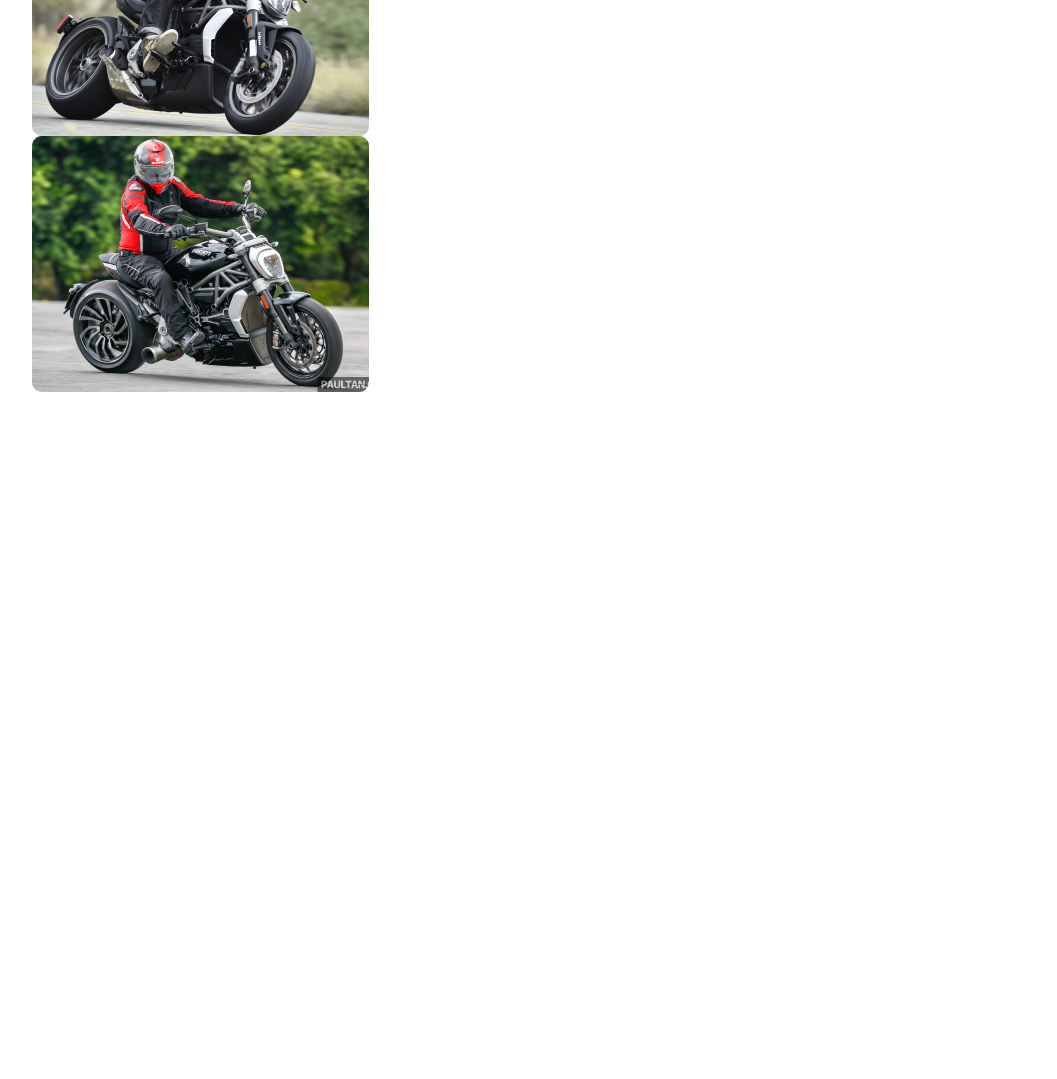
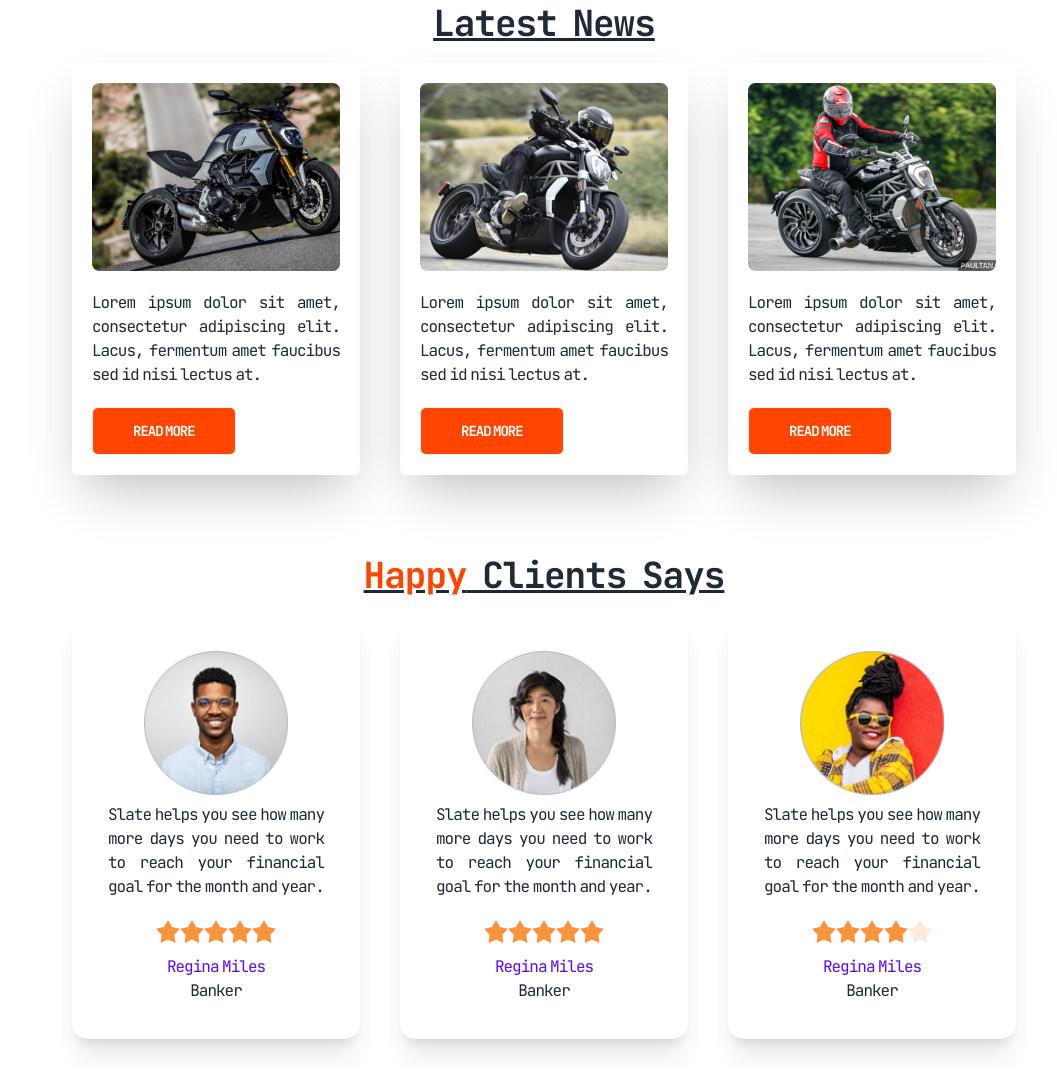
Before and after one commit to Atikur5500/Biker-Zone-DaisyUI, a plain HTML site: page index.html in a window 1280 px wide. Shown: the part 996-2075 px from the top of the page, without its empty margins (96-1153 px from the left). Before the commit the page ends 1388 px from the top, so only its background shows below. Drawn offline with nearby package versions, Linux system fonts and the light colour scheme.

Commit message:
Added Feature and Happy Client Section

```diff
--- a/index.html
+++ b/index.html
@@ -125,15 +125,113 @@
         </div>
     </header>
     <main class="max-w-5xl mx-auto">
-      <div>
-        <h2>Featured Bikes In This Year</h2>
-        <p>Best bike collection</p>
-      </div>
-      <div>
-        <img src="Images/others/latest1.png" alt="">
-        <img src="Images/others/latest2.png" alt="">
-        <img src="Images/others/latest3.png" alt="">
-      </div>
+      <!-- Feature Bike Section -->
+      <section>
+        <div class="text-center p-10">
+          <h2 class="text-3xl font-extrabold text-orange-700">Featured Bikes In This Year</h2>
+          <p class="text-xl underline">Best bike collection</p>
+        </div>
+        <div class="flex flex-col gap-7 lg:gap-0 lg:flex-row justify-between px-10 lg:px-0">
+          <img src="Images/others/feature-bike.png" alt="">
+          <img src="Images/others/feature-bike.png" alt="">
+          <img src="Images/others/feature-bike.png" alt="">
+        </div>
+      </section>
+      <!-- Latest News Section -->
+      <section>
+        <div class="p-10">
+          <h1 class="text-center text-4xl font-bold underline">Latest News</h1>
+          <div class="flex flex-col lg:flex-row gap-10 pt-5">
+            <div class="space-y-5 p-5 shadow-2xl rounded-md">
+              <img src="Images/others/latest1.png" alt="">
+              <p class="text-justify">Lorem ipsum dolor sit amet, consectetur adipiscing elit. Lacus, fermentum amet faucibus sed id nisi lectus at.</p>
+              <a class="  btn bg-primary-Color px-5 lg:px-10 rounded-full md:rounded-sm lg:rounded-md text-white font-bold">Read More</a>
+            </div>
+            <div class="space-y-5 p-5 shadow-2xl rounded-md">
+              <img src="Images/others/latest2.png" alt="">
+              <p class="text-justify">Lorem ipsum dolor sit amet, consectetur adipiscing elit. Lacus, fermentum amet faucibus sed id nisi lectus at.</p>
+              <a class="  btn bg-primary-Color px-5 lg:px-10 rounded-full md:rounded-sm lg:rounded-md text-white font-bold">Read More</a>
+            </div>
+            <div class="space-y-5 p-5 shadow-2xl rounded-md">
+              <img src="Images/others/latest3.png" alt="">
+              <p class="text-justify">Lorem ipsum dolor sit amet, consectetur adipiscing elit. Lacus, fermentum amet faucibus sed id nisi lectus at.</p>
+              <a class="  btn bg-primary-Color px-5 lg:px-10 rounded-full md:rounded-sm lg:rounded-md text-white font-bold">Read More</a>
+            </div>
+          </div>
+        </div>
+      </section>
+      <!-- Happy Client Section -->
+      <section>
+        <div class="p-10">
+          <h1 class="text-center text-4xl font-bold underline"><span class="text-primary-Color">Happy</span> Clients Says</h1>
+          <div class="flex flex-col lg:flex-row gap-10 pt-5">
+            <!-- card-1 -->
+            <div class="card bg-base-100 shadow-xl p-9">
+              <figure><img src="Images/others/user-1.png" class="w-36"/></figure>
+              <div class="card-body p-0 ">
+                <p class="text-justify pt-2">
+                  Slate helps you see how
+                  many more days you need
+                  to work to reach your financial
+                  goal for the month and year.</p>
+                  <div class="rating justify-center p-3">
+                    <input type="radio" name="rating-2" class="mask mask-star-2 bg-orange-400" />
+                    <input type="radio" name="rating-2" class="mask mask-star-2 bg-orange-400"/>
+                    <input type="radio" name="rating-2" class="mask mask-star-2 bg-orange-400" />
+                    <input type="radio" name="rating-2" class="mask mask-star-2 bg-orange-400" checked />
+                    <input type="radio" name="rating-2" class="mask mask-star-2 bg-orange-400" />
+                  </div>
+              </div>
+              <div class="text-center">
+                <p class="text-primary">Regina Miles</p>
+                <p>Banker</p>
+              </div>
+            </div>
+
+            <div class="card bg-base-100 shadow-xl p-9">
+              <figure><img src="Images/others/user-2.png" class="w-36"/></figure>
+              <div class="card-body p-0 ">
+                <p class="text-justify pt-2">
+                  Slate helps you see how
+                  many more days you need
+                  to work to reach your financial
+                  goal for the month and year.</p>
+                  <div class="rating justify-center p-3">
+                    <input type="radio" name="rating-2" class="mask mask-star-2 bg-orange-400" />
+                    <input type="radio" name="rating-2" class="mask mask-star-2 bg-orange-400"/>
+                    <input type="radio" name="rating-2" class="mask mask-star-2 bg-orange-400" />
+                    <input type="radio" name="rating-2" class="mask mask-star-2 bg-orange-400" checked />
+                    <input type="radio" name="rating-2" class="mask mask-star-2 bg-orange-400" />
+                  </div>
+              </div>
+              <div class="text-center">
+                <p class="text-primary">Regina Miles</p>
+                <p>Banker</p>
+              </div>
+            </div>
+
+            <div class="card bg-base-100 shadow-xl p-9">
+              <figure><img src="Images/others/user-3.png" class="w-36"/></figure>
+              <div class="card-body p-0 ">
+                <p class="text-justify pt-2">
+                  Slate helps you see how
+                  many more days you need
+                  to work to reach your financial
+                  goal for the month and year.</p>
+                  <div class="rating justify-center p-3">
+                    <input type="radio" name="rating-2" class="mask mask-star-2 bg-orange-400" />
+                    <input type="radio" name="rating-2" class="mask mask-star-2 bg-orange-400"/>
+                    <input type="radio" name="rating-2" class="mask mask-star-2 bg-orange-400" />
+                    <input type="radio" name="rating-2" class="mask mask-star-2 bg-orange-400" checked />
+                    <input type="radio" name="rating-2" class="mask mask-star-2 bg-orange-400" />
+                  </div>
+              </div>
+              <div class="text-center">
+                <p class="text-primary">Regina Miles</p>
+                <p>Banker</p>
+              </div>
+            </div>
+      </section>
     </main>
 
 
```
